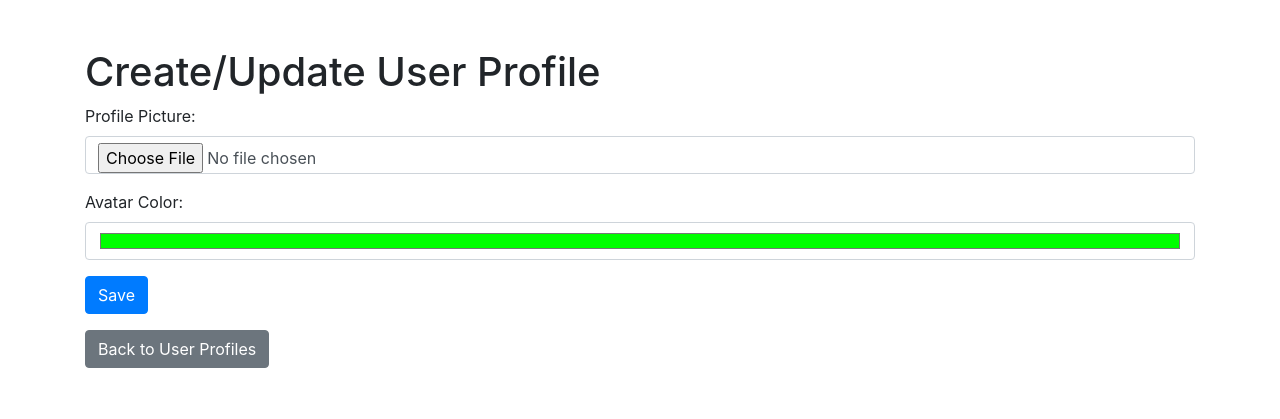
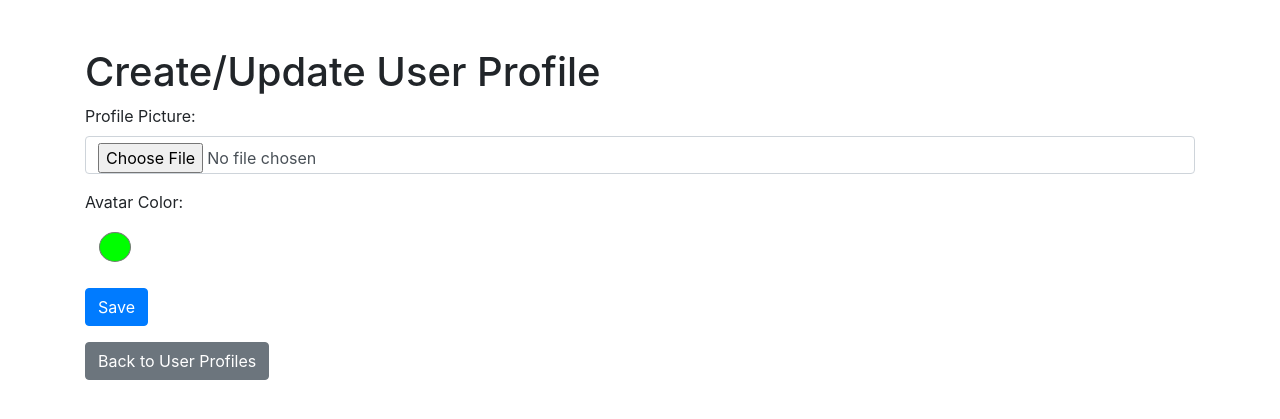
Before and after one commit to tigerlero/PixelSprint, a Django app: page /project/userprofiles/create/ in a window 1280 px wide. Shown: the part 56-475 px from the top of the page. Run offline with Django 5.2, Linux system fonts and the light colour scheme; some libraries are stand-ins or nearby versions.

Commit message:
avatar color input circle

```diff
--- a/project/templates/userprofile_detail.html
+++ b/project/templates/userprofile_detail.html
@@ -13,4 +13,5 @@
     <!-- Back to Homepage Button -->
     <a href="{% url 'homepage' %}" class="btn btn-secondary ml-2">Back to Homepage</a>
   </div>
+
 {% endblock %}
--- a/project/templates/userprofile_form.html
+++ b/project/templates/userprofile_form.html
@@ -13,5 +13,27 @@
     </form>
     <a href="{% url 'userprofile_list' %}" class="btn btn-secondary mt-3">Back to User Profiles</a>
   </div>
+<style>
+        #color-picker {
+          -webkit-appearance: none;
+          -moz-appearance: none;
+          appearance: none;
+          background-color: transparent;
+          width: 60px;
+          height: 50px;
+          border: none;
+          cursor: pointer;
+        }
+
+        #color-picker::-webkit-color-swatch {
+          border-radius: 50%;
+          {#border: 2px solid #000000;#}
+        }
+
+        #color-picker::-moz-color-swatch {
+          border-radius: 50%;
+          {#border: 2px solid #000000;#}
+        }
+      </style>
 
 {% endblock %}
```
